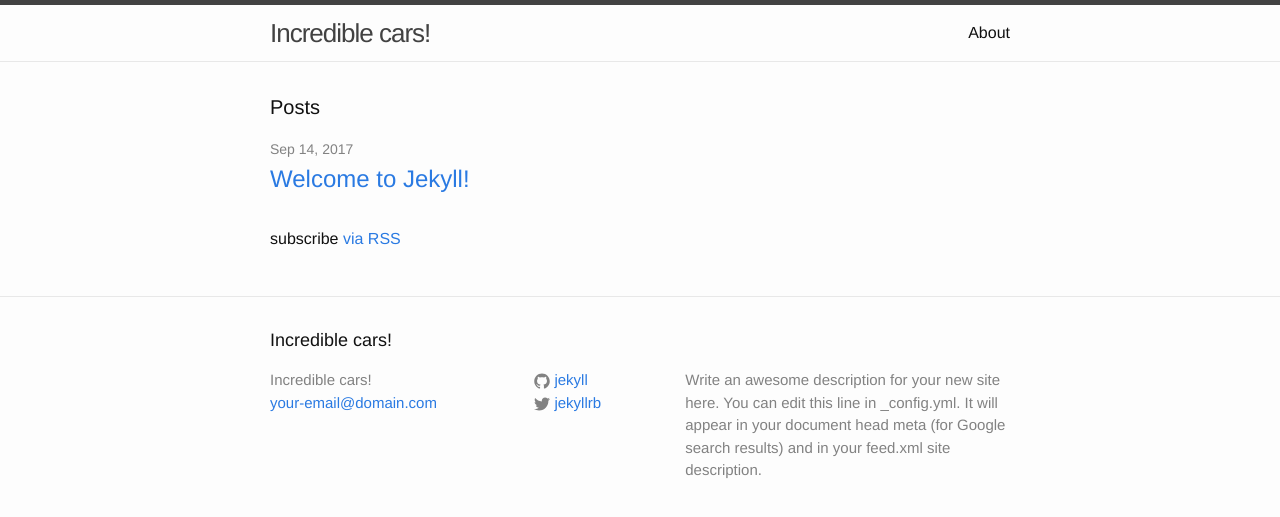
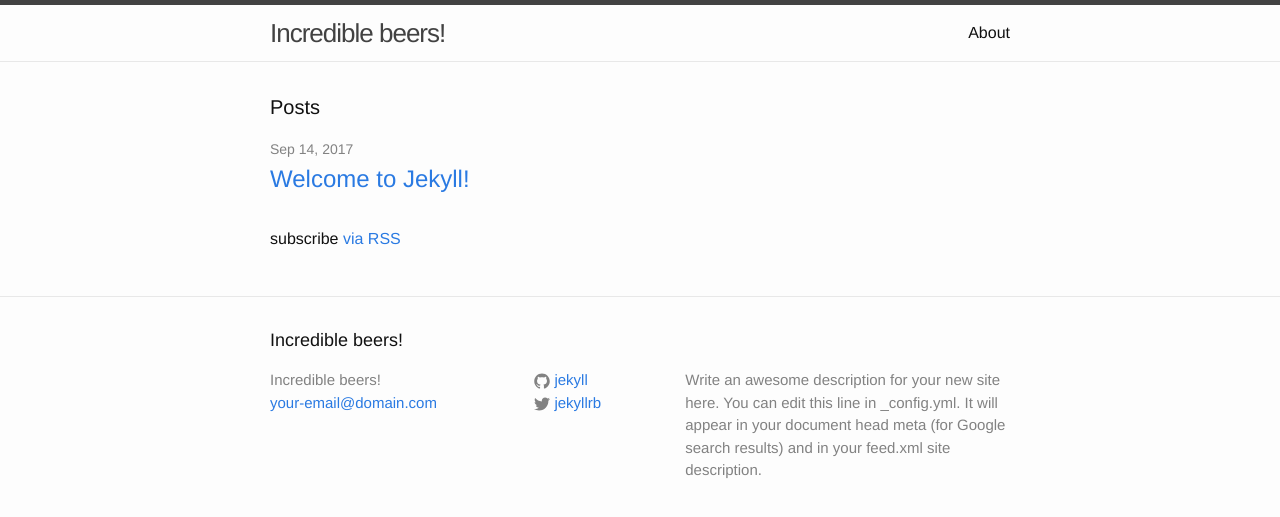
Before and after one commit to frgen/prueba-1, a Jekyll site: the page built from index.html, in a window 1280 px wide. Shown: the top 517 px of the page. Built offline with Jekyll 4.4.1, drawn with Linux system fonts in a browser that asks for light colours.

Commit message:
Update _config.yml
cars to beers

```diff
--- a/_config.yml
+++ b/_config.yml
@@ -6,7 +6,7 @@
 # 'jekyll serve'. If you change this file, please restart the server process.
 
 # Site settings
-title: Incredible cars!
+title: Incredible beers!
 email: your-email@domain.com
 description: > # this means to ignore newlines until "baseurl:"
   Write an awesome description for your new site here. You can edit this
```
